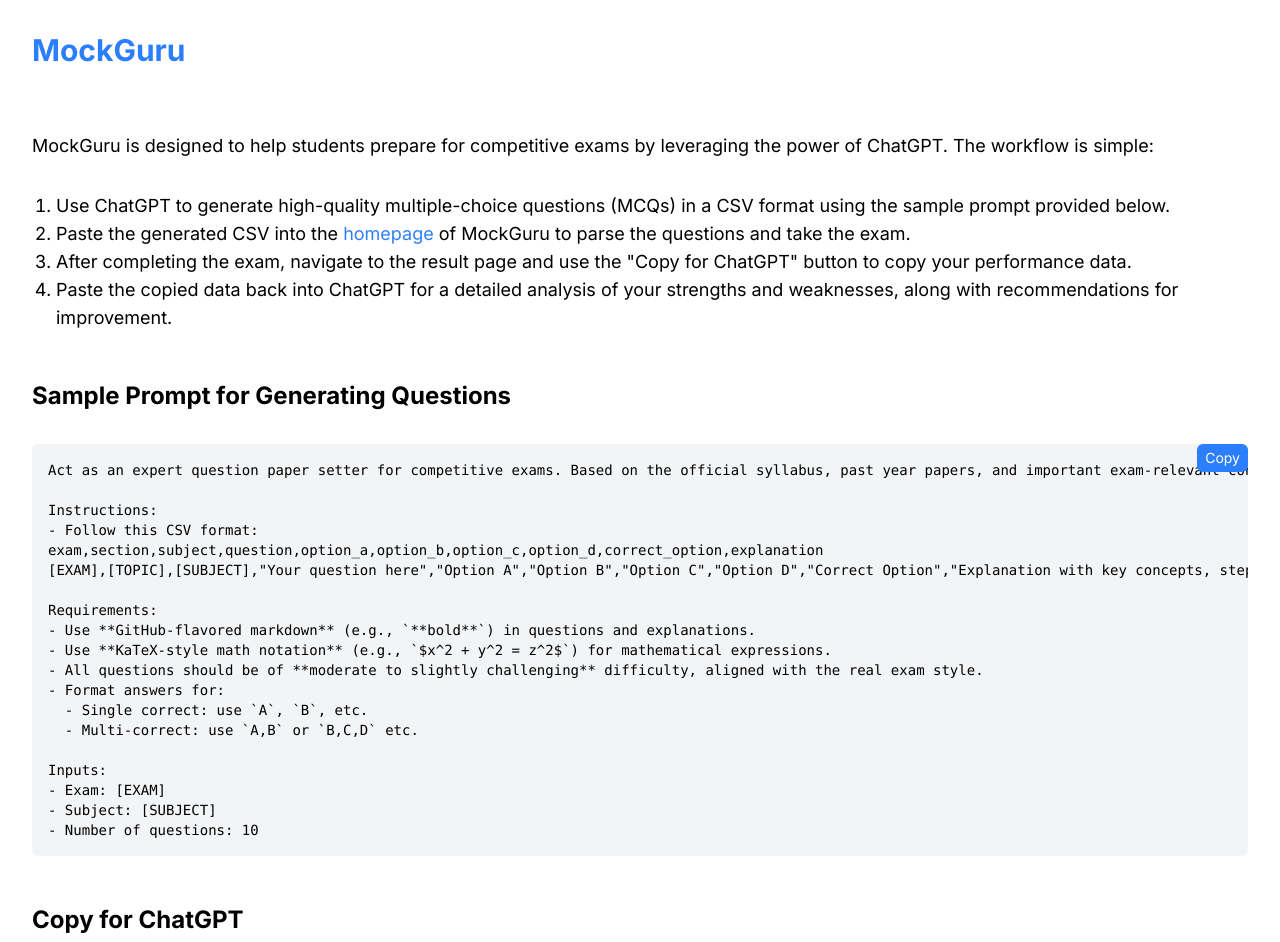
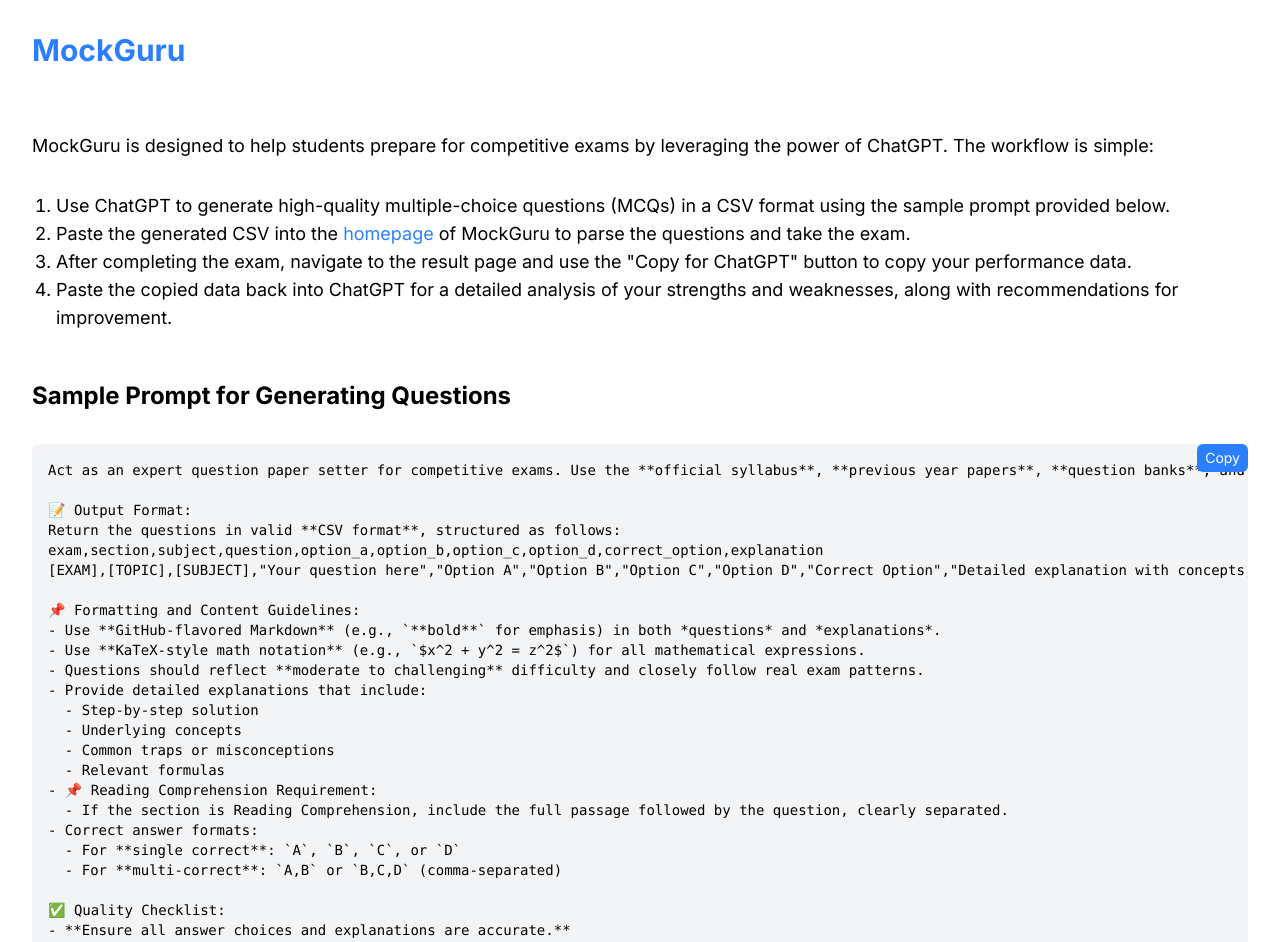
Before and after one commit to rrjanbiah/mockguru, a Next.js app: page /about in a window 1280 px wide. Shown: the top 942 px of the page. Built offline with nearby package versions, Linux system fonts and the light colour scheme.

Commit message:
feat: enhance AboutPage prompt with detailed formatting and guidelines; add question number to ResultPage

```diff
--- a/src/pages/about.tsx
+++ b/src/pages/about.tsx
@@ -65,25 +65,39 @@
           ref={promptRef}
           className="bg-gray-100 dark:bg-gray-800 text-black dark:text-white p-4 rounded-md text-sm overflow-x-auto"
         >
-          {`Act as an expert question paper setter for competitive exams. Based on the official syllabus, past year papers, and important exam-relevant concepts, generate high-quality multiple-choice questions (MCQs) with detailed explanations.
+          {`Act as an expert question paper setter for competitive exams. Use the **official syllabus**, **previous year papers**, **question banks**, and key **exam-relevant concepts** to generate **high-quality** multiple-choice questions (MCQs) with **detailed explanations**.
 
-Instructions:
-- Follow this CSV format:
+📝 Output Format:
+Return the questions in valid **CSV format**, structured as follows:
 exam,section,subject,question,option_a,option_b,option_c,option_d,correct_option,explanation
-[EXAM],[TOPIC],[SUBJECT],"Your question here","Option A","Option B","Option C","Option D","Correct Option","Explanation with key concepts, steps, and formulas. Use \\n to separate each line of explanation for better readability."
+[EXAM],[TOPIC],[SUBJECT],"Your question here","Option A","Option B","Option C","Option D","Correct Option","Detailed explanation with concepts, logic, and formulas. Use \\n to separate each line."
 
-Requirements:
-- Use **GitHub-flavored markdown** (e.g., \`**bold**\`) in questions and explanations.
-- Use **KaTeX-style math notation** (e.g., \`$x^2 + y^2 = z^2$\`) for mathematical expressions.
-- All questions should be of **moderate to slightly challenging** difficulty, aligned with the real exam style.
-- Format answers for:
-  - Single correct: use \`A\`, \`B\`, etc.
-  - Multi-correct: use \`A,B\` or \`B,C,D\` etc.
+📌 Formatting and Content Guidelines:
+- Use **GitHub-flavored Markdown** (e.g., \`**bold**\` for emphasis) in both *questions* and *explanations*.
+- Use **KaTeX-style math notation** (e.g., \`$x^2 + y^2 = z^2$\`) for all mathematical expressions.
+- Questions should reflect **moderate to challenging** difficulty and closely follow real exam patterns.
+- Provide detailed explanations that include:
+  - Step-by-step solution
+  - Underlying concepts
+  - Common traps or misconceptions
+  - Relevant formulas
+- 📌 Reading Comprehension Requirement:
+  - If the section is Reading Comprehension, include the full passage followed by the question, clearly separated.
+- Correct answer formats:
+  - For **single correct**: \`A\`, \`B\`, \`C\`, or \`D\`
+  - For **multi-correct**: \`A,B\` or \`B,C,D\` (comma-separated)
 
-Inputs:
+✅ Quality Checklist:
+- **Ensure all answer choices and explanations are accurate.**
+- **Ensure the CSV is correctly formatted and not malformed.**
+- **Avoid duplicate or vague options.**
+
+🔽 Inputs:
 - Exam: [EXAM]
 - Subject: [SUBJECT]
-- Number of questions: 10`}
+- Number of questions: 10
+
+Begin generating the MCQs now.`}
         </pre>
       </div>
       <h2 className="text-2xl font-bold mt-4">Copy for ChatGPT</h2>
--- a/src/pages/result.tsx
+++ b/src/pages/result.tsx
@@ -173,6 +173,7 @@
               className="p-4 border rounded-md shadow-sm bg-white dark:bg-gray-800 text-black dark:text-white print:border-none print:shadow-none"
             >
               <h2 className="font-medium">
+                <span className="font-bold">Q{index + 1}:</span>{" "} {/* Added question number */}
                 <ReactMarkdown
                   rehypePlugins={[rehypeKatex]} // rehype-katex must be included for math rendering
                   remarkPlugins={[remarkMath, remarkGfm, remarkBreaks]} // Add remark-breaks for line breaks
```
